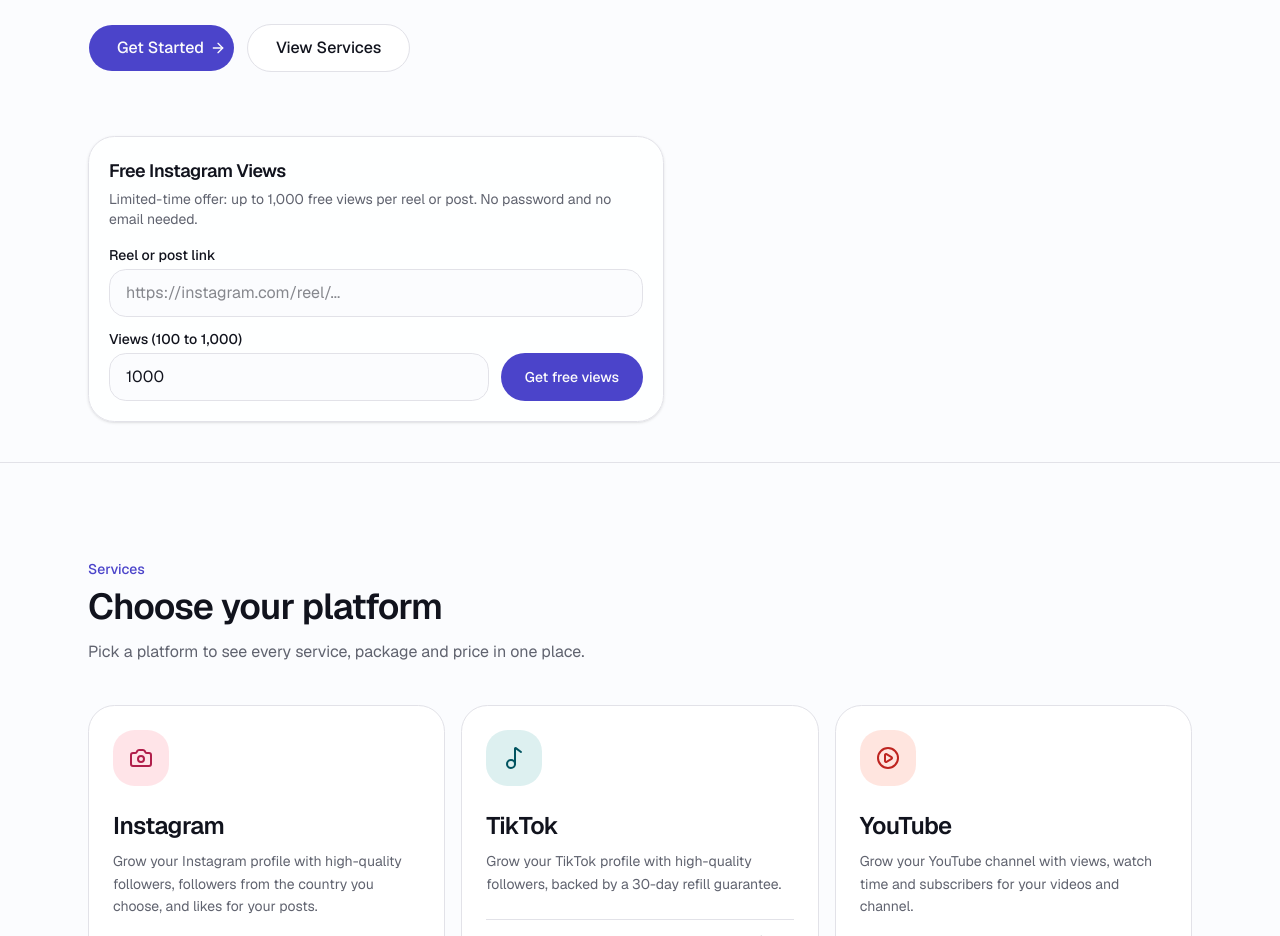
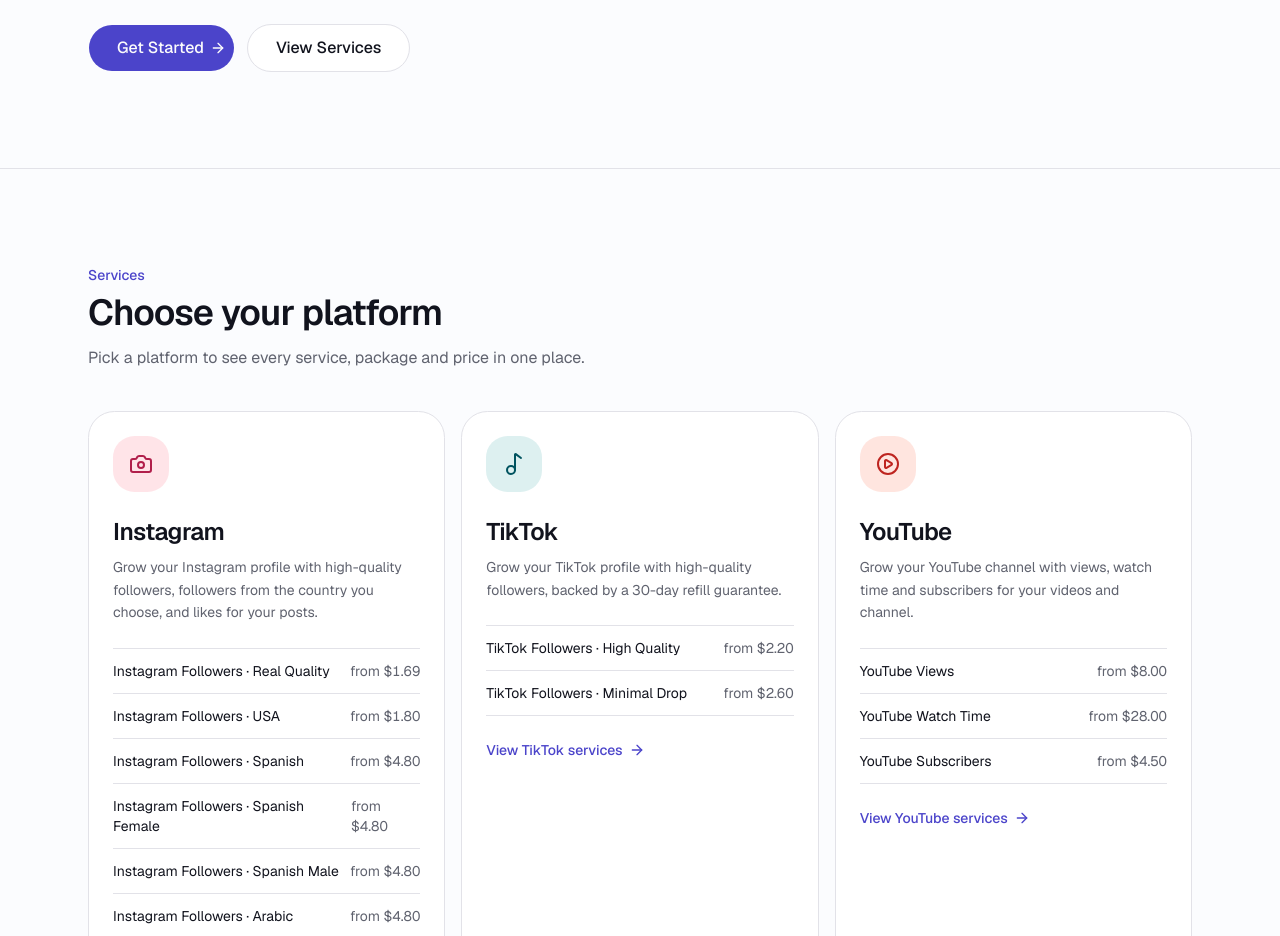
Before and after one commit to socialora1-code/socialora, a Next.js app: page / in a window 1280 px wide. Shown: the part 820-1756 px from the top of the page. Built offline with nearby package versions, Linux system fonts and the light colour scheme; no server answers.

Commit message:
Update page.tsx

```diff
--- a/app/page.tsx
+++ b/app/page.tsx
@@ -1,5 +1,4 @@
 import Link from 'next/link'
-import { FreeViewsForm } from '@/components/home/free-views-form'
 import { Hero } from '@/components/home/hero'
 import { HowItWorksSteps } from '@/components/home/how-it-works-steps'
 import { PlatformCards } from '@/components/home/platform-cards'
@@ -12,9 +11,6 @@ export default function HomePage() {
   return (
     <>
       <Hero />
-      <div className="relative mx-auto -mt-10 max-w-6xl px-4 pb-10 sm:-mt-16 sm:px-6">
-        <FreeViewsForm />
-      </div>
       <PlatformCards />
       <section aria-labelledby="how-title" className="border-t border-border">
         <div className="mx-auto max-w-6xl px-4 py-16 sm:px-6 sm:py-24">
```
